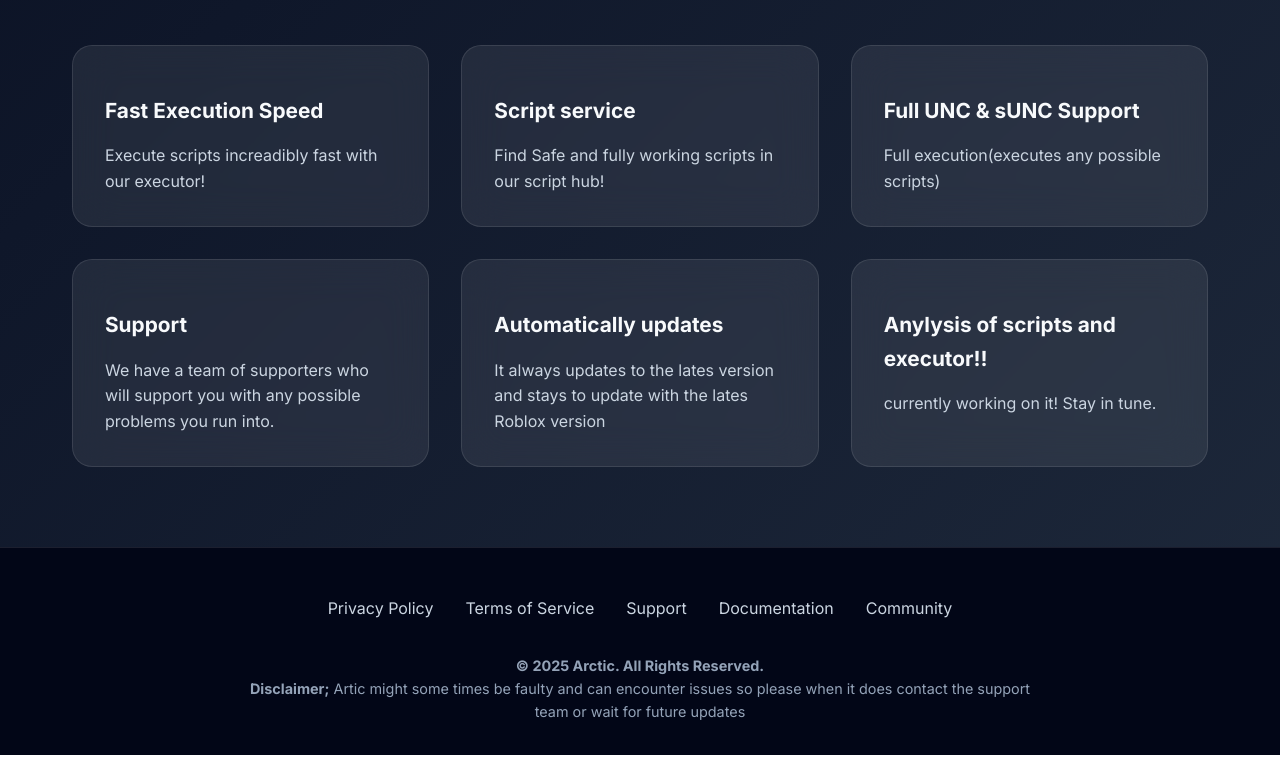
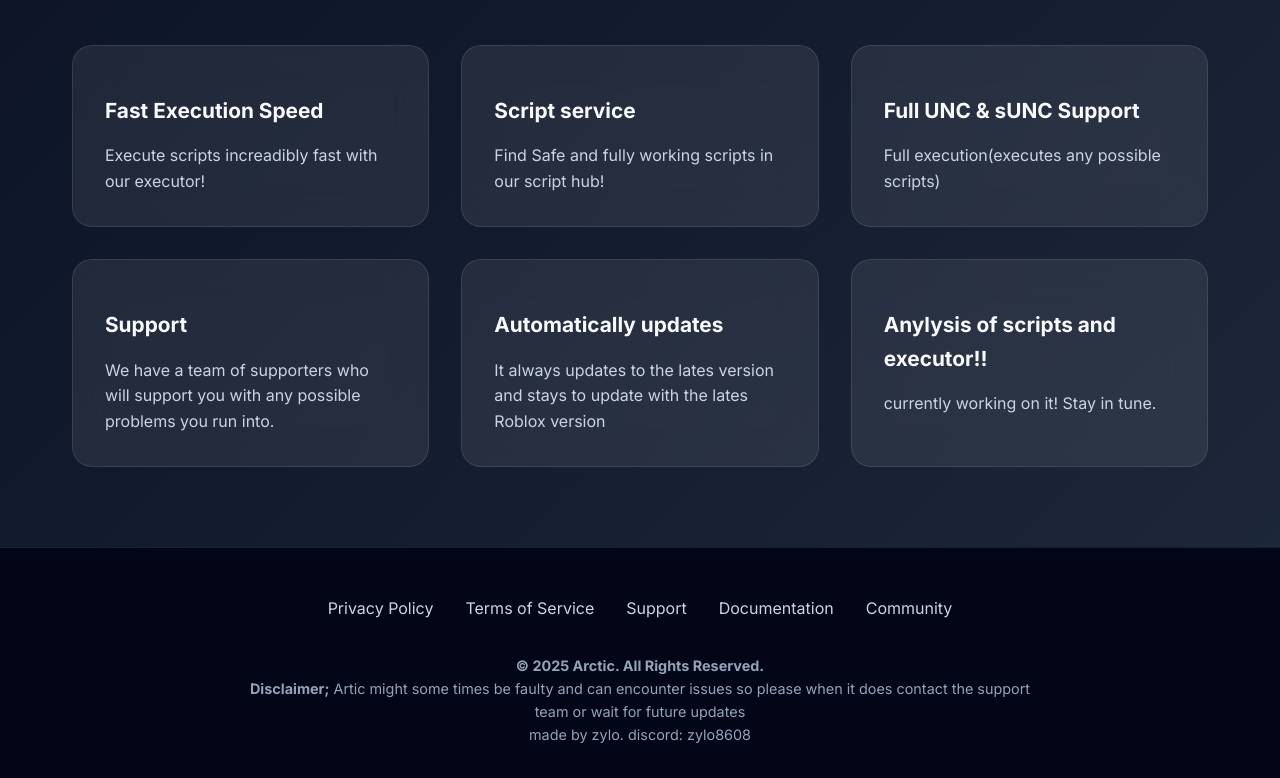
Before and after one commit to Zylo-dev/Zylo-dev.github.io, a plain HTML site: page index.html in a window 1280 px wide. Shown: the part 1544-2322 px from the top of the page. Before the commit the page ends 2299 px from the top, so only its background shows below. Drawn offline with Linux system fonts and the light colour scheme; animation ran at ten frames a second.

Commit message:
Update index.html

```diff
--- a/index.html
+++ b/index.html
@@ -534,6 +534,7 @@ footer {
             <div class="footer-disclaimer">
                 <p><strong>© 2025 Arctic. All Rights Reserved.</strong></p> <!-- LMFAO this actually funny this just some fak shit-->
                 <p><strong>Disclaimer;</strong> Artic might some times be faulty and can encounter issues so please when it does contact the support team or wait for future updates </p>
+         <p> made by zylo. discord: zylo8608</p>
             </div>
         </div>
     </footer>
```
